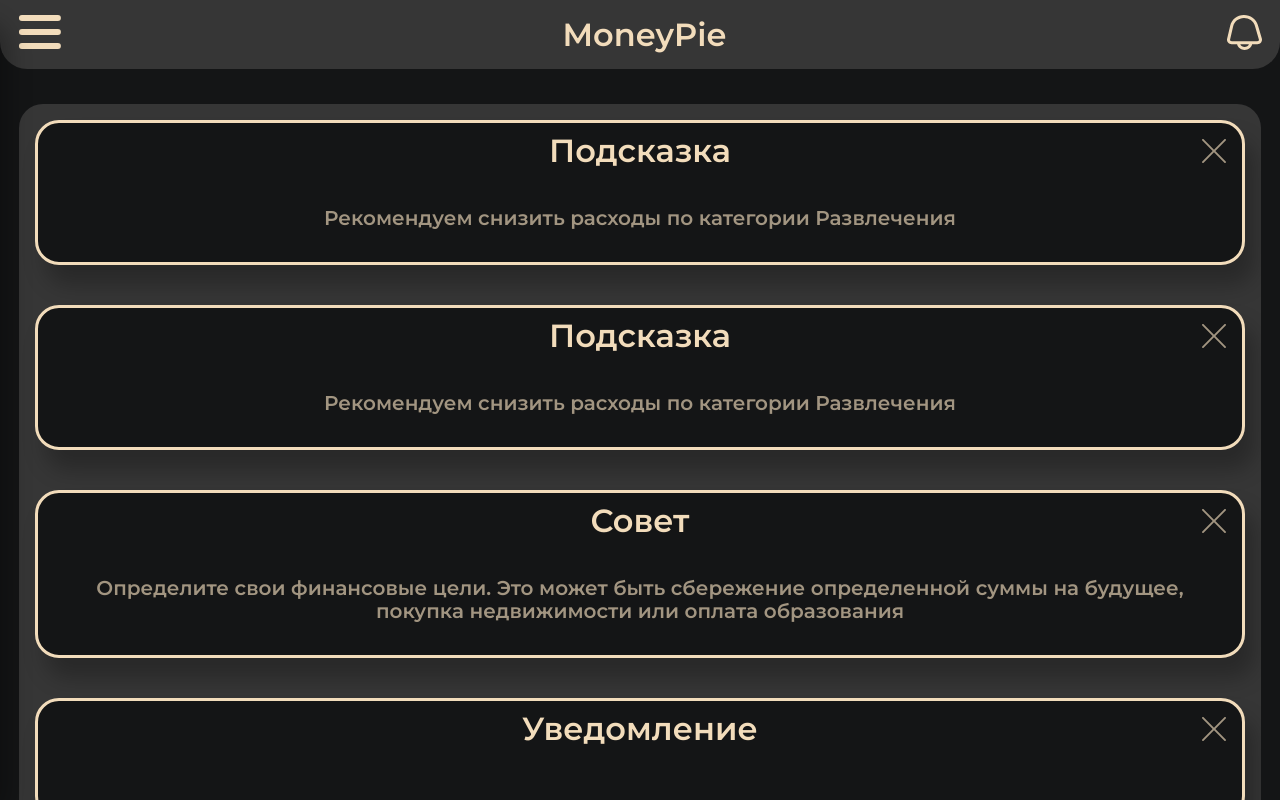
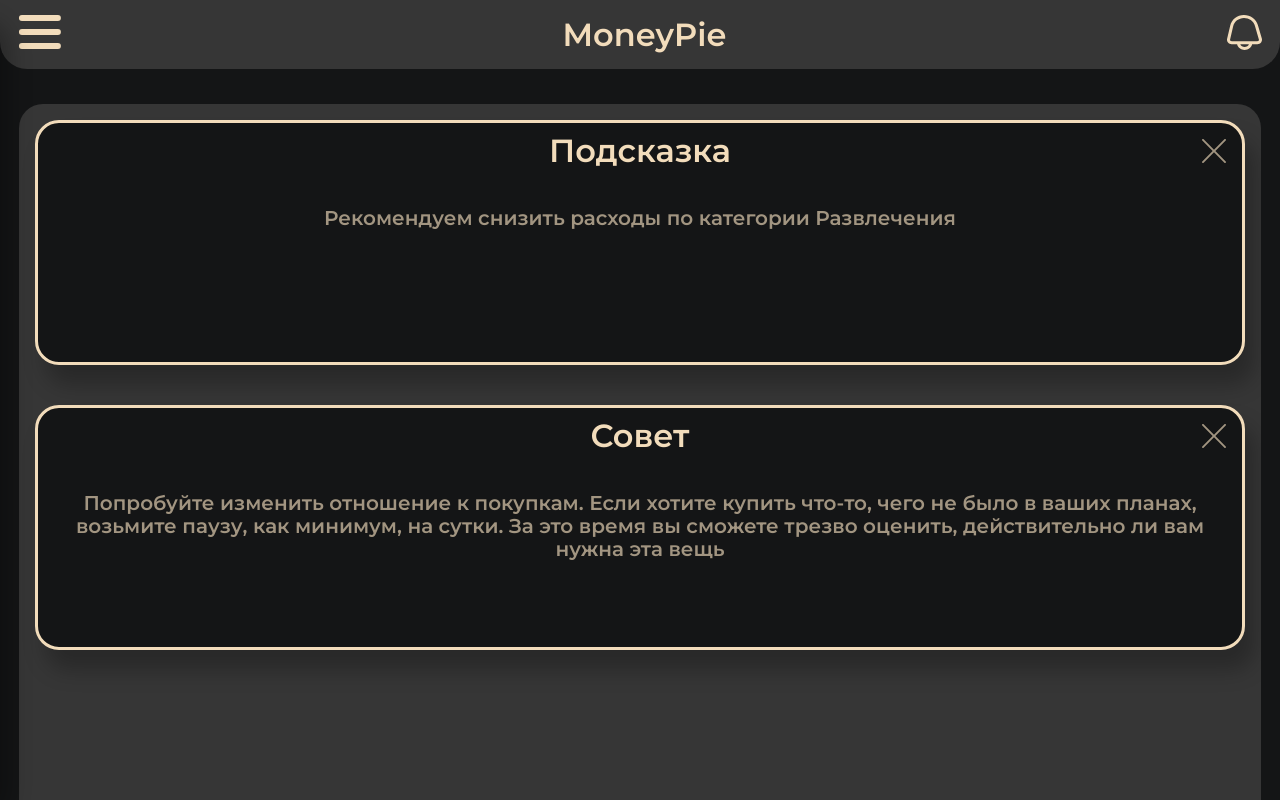
Before and after one commit to money-pie/frontend, a Next.js app: page /notificationPage in a window 1280 px wide. Built offline with nearby package versions, Linux system fonts and the light colour scheme.

Commit message:
fix: update notification page

```diff
--- a/pages/notificationPage.tsx
+++ b/pages/notificationPage.tsx
@@ -9,17 +9,18 @@ function NotificationPage(): JSX.Element {
   return (
     <NotificationMenu>
       <Notifications title="Совет">
-        Определите свои финансовые цели. Это может быть сбережение определенной суммы на будущее,
-        покупка недвижимости или оплата образования
+        Попробуйте изменить отношение к покупкам. Если хотите купить что-то, чего не было в ваших
+        планах, возьмите паузу, как минимум, на сутки. За это время вы сможете трезво оценить,
+        действительно ли вам нужна эта вещь
       </Notifications>
-      <Notifications title="Уведомление" />
+      {/* <Notifications title="Уведомление">Пользователь Артем пригласил вас в общий бюджет</Notifications> */}
       <Notifications title="Подсказка">
         Рекомендуем снизить расходы по категории Развлечения
       </Notifications>
-      <Notifications title="Уведомление" />
-      <Notifications title="Подсказка">
+      {/* <Notifications title="Уведомление" /> */}
+      {/* <Notifications title="Подсказка">
         Рекомендуем снизить расходы по категории Развлечения
-      </Notifications>
+      </Notifications> */}
     </NotificationMenu>
   );
 }
```
